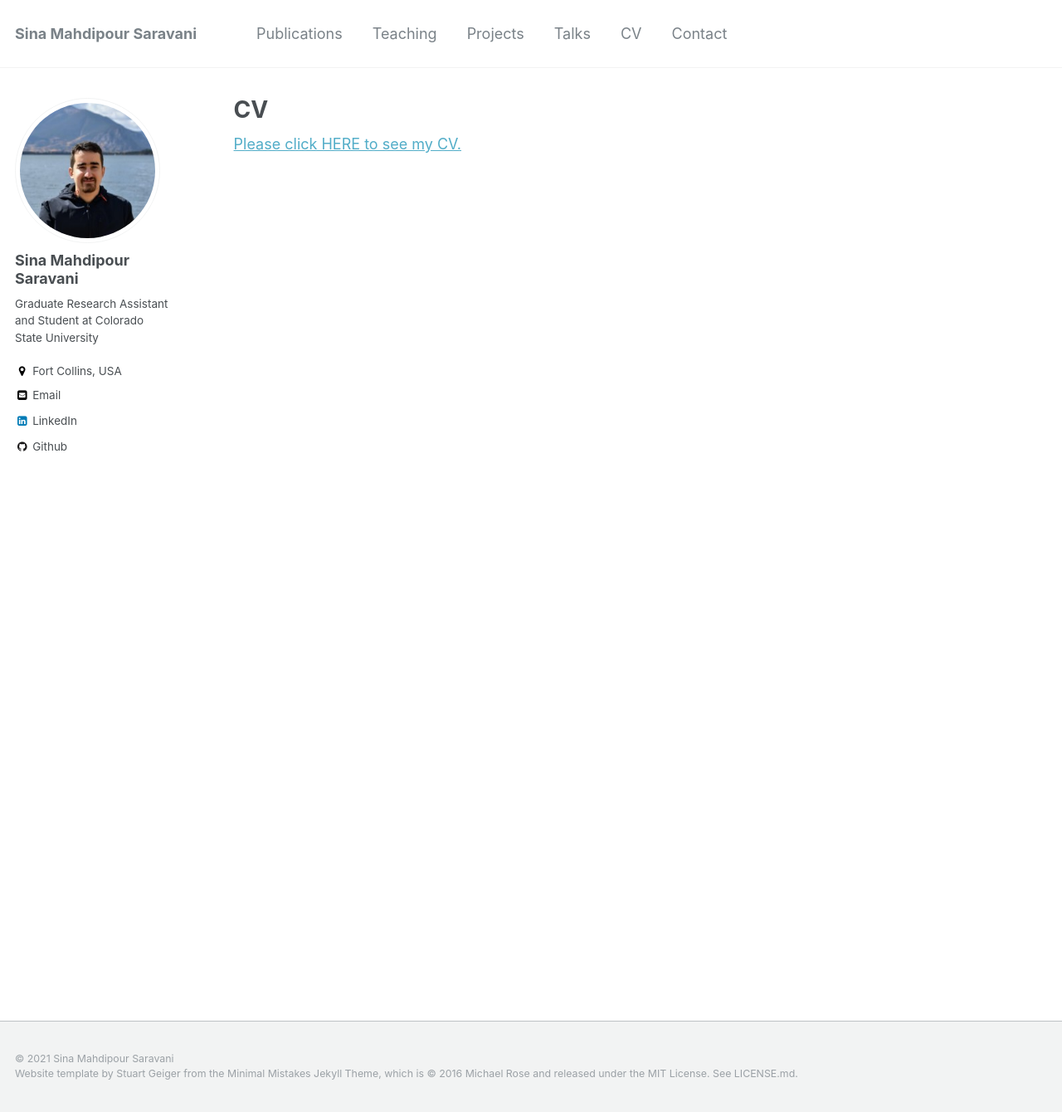
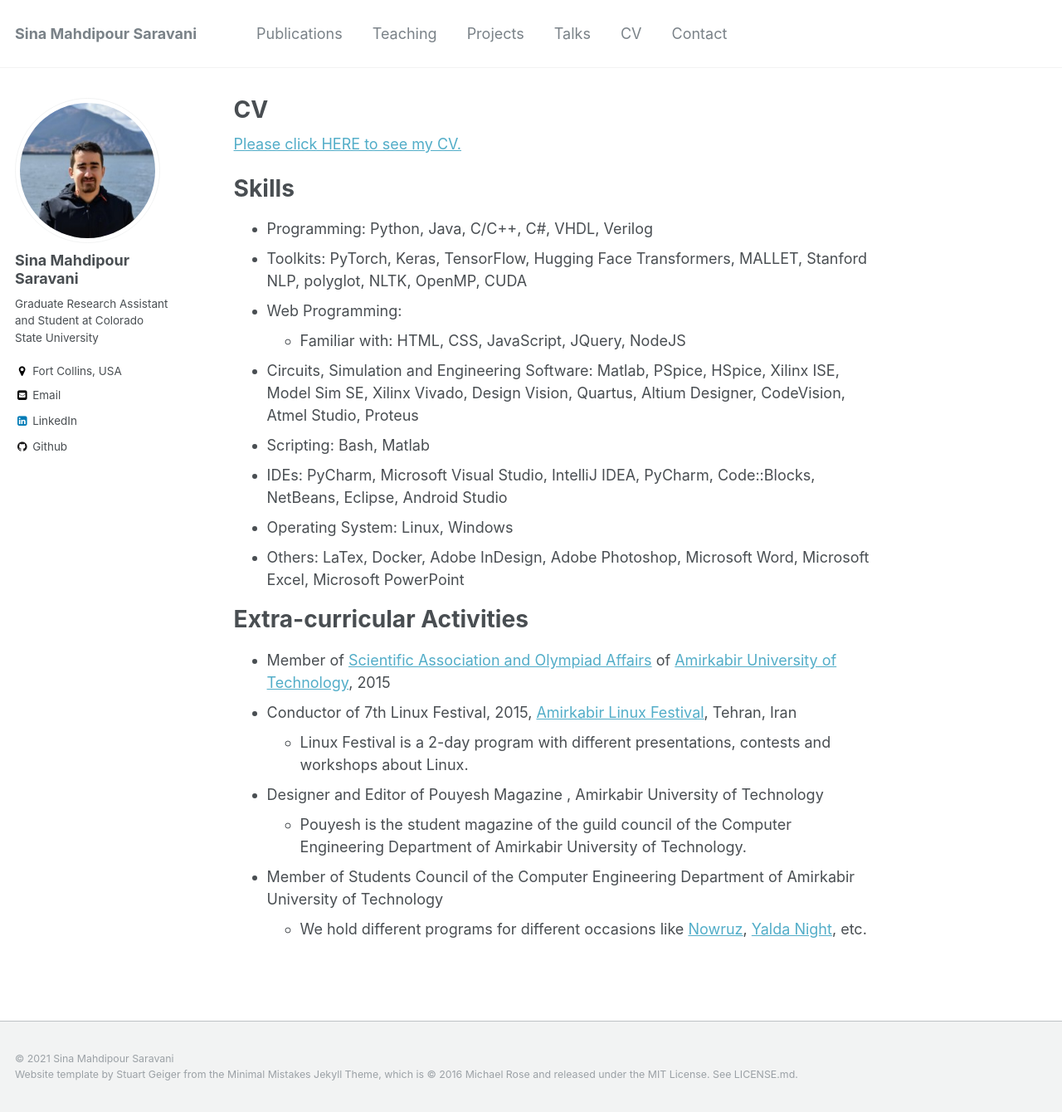
Before and after one commit to sinamps/sinamps.github.io, a Jekyll site: the page built from _pages/cv.md, in a window 1280 px wide and 1340 px high. Shown: the whole window at 83% size. Built offline with Jekyll 4.4.1, drawn with Linux system fonts in a browser that asks for light colours.

Commit message:
Update cv.md

```diff
--- a/_pages/cv.md
+++ b/_pages/cv.md
@@ -10,6 +10,31 @@ redirect_from:
 {% include base_path %}
 
 [Please click HERE to see my CV.](https://sinamps.github.io/files/CV_Sina_Mahdipour_Saravani.pdf)
+
+
+
+
+Skills
+======
+* Programming: Python, Java, C/C++, C#, VHDL, Verilog
+* Toolkits: PyTorch, Keras, TensorFlow, Hugging Face Transformers, MALLET, Stanford NLP, polyglot, NLTK, OpenMP, CUDA
+* Web Programming:
+  * Familiar with: HTML, CSS, JavaScript, JQuery, NodeJS
+* Circuits, Simulation and Engineering Software: Matlab, PSpice, HSpice, Xilinx ISE, Model Sim SE, Xilinx Vivado, Design Vision, Quartus, Altium Designer, CodeVision, Atmel Studio, Proteus
+* Scripting: Bash, Matlab
+* IDEs: PyCharm, Microsoft Visual Studio, IntelliJ IDEA, PyCharm, Code::Blocks, NetBeans, Eclipse, Android Studio
+* Operating System: Linux, Windows
+* Others: LaTex, Docker, Adobe InDesign, Adobe Photoshop, Microsoft Word, Microsoft Excel, Microsoft PowerPoint
+
+Extra-curricular Activities
+======
+* Member of [Scientific Association and Olympiad Affairs](http://sao-aut.ir/?lang=en) of [Amirkabir University of Technology](http://aut.ac.ir/aut/), 2015
+* Conductor of 7th Linux Festival, 2015, [Amirkabir Linux Festival](http://www.linuxfest.ir/), Tehran, Iran
+  * Linux Festival is a 2-day program with different presentations, contests and workshops about Linux.
+* Designer and Editor of Pouyesh Magazine , Amirkabir University of Technology
+  * Pouyesh is the student magazine of the guild council of the Computer Engineering Department of Amirkabir University of Technology.
+* Member of Students Council of the Computer Engineering Department of Amirkabir University of Technology
+  * We hold different programs for different occasions like [Nowruz](https://en.wikipedia.org/wiki/Nowruz), [Yalda Night](https://en.wikipedia.org/wiki/Yald%C4%81_Night), etc.
 
 <!---
 
```
